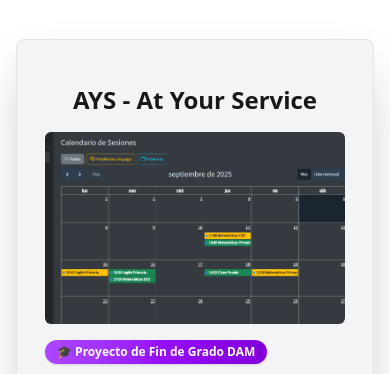
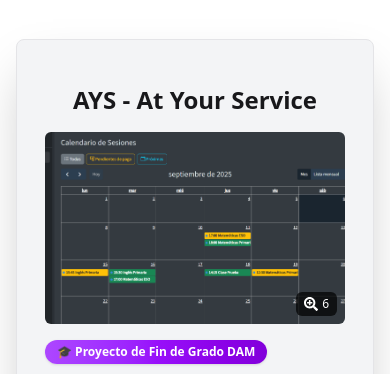
Before and after one commit to zemanue/my-dev-portfolio, a React (Vite) app: page / in a window 390 px wide. Shown: the part 6360-6734 px from the top of the page. Built offline with nearby package versions, Linux system fonts and the light colour scheme.

Commit message:
Add image overlay and gallery badge to ProjectCard
Enhanced the ProjectCard component to display an overlay with a zoom icon and gallery info when hovering over the project image. Added a permanent gallery badge for mobile users and improved the image interaction experience.

```diff
--- a/src/components/Projects.jsx
+++ b/src/components/Projects.jsx
@@ -1,5 +1,6 @@
 import TitleH2 from "./TitleH2";
 import { FaGithub } from "react-icons/fa6";
+import { FaSearchPlus } from "react-icons/fa";
 import React, { useState } from "react";
 import PropTypes from "prop-types";
 import ProjectImageModal from "./ProjectImageModal";
@@ -22,13 +23,34 @@ function ProjectCard({ project, onImageClick }) {
         <div key={project.title} className="flex flex-col gap-4 border rounded-lg text-zinc-900 dark:text-zinc-100 bg-gray-100 dark:bg-zinc-800/80 shadow-2xl p-7 border-zinc-200 dark:border-zinc-700">
             {/* Project Title */}
             <h3 className="mt-4 text-center text-2xl font-bold rounded-lg">{project.title}</h3>
-            {/* Image */}
-            <img
-                src={project.images[0]}
-                alt={project.title}
-                className="h-48 w-full rounded-md object-cover hover:scale-112 transition-transform duration-300 cursor-pointer"
+            {/* Image with Overlay */}
+            <div
+                className="relative group cursor-pointer overflow-hidden rounded-md"
                 onClick={() => onImageClick(project.images, 0)}
-            />
+            >
+                <img
+                    src={project.images[0]}
+                    alt={project.title}
+                    className="h-48 w-full object-cover group-hover:scale-110 transition-transform duration-300"
+                />
+                {/* Overlay */}
+                <div className="absolute inset-0 bg-black/60 opacity-0 group-hover:opacity-100 group-active:opacity-100 transition-opacity duration-300 flex flex-col items-center justify-center text-white">
+                    <FaSearchPlus className="text-4xl mb-2" />
+                    <span className="text-lg font-semibold">Ver galería</span>
+                    {project.images.length > 1 && (
+                        <span className="text-sm mt-1">
+                            {project.images.length} {project.images.length === 1 ? 'foto' : 'fotos'}
+                        </span>
+                    )}
+                </div>
+                {/* Badge permanente para móvil (esquina inferior derecha) */}
+                <div className="absolute bottom-2 right-2 bg-black/70 text-white px-2 py-1 rounded-md text-xs flex items-center gap-1 sm:opacity-0 sm:group-hover:opacity-0 transition-opacity">
+                    <FaSearchPlus className="text-sm" />
+                    {project.images.length > 1 && (
+                        <span>{project.images.length}</span>
+                    )}
+                </div>
+            </div>
             {/* Tag */}
             <p className={`inline-block mb-2 px-3 py-1 text-xs font-semibold rounded-full text-white shadow w-fit bg-gradient-to-r from-purple-500 via-purple-600 to-purple-700`}>
                 {project.tag}
```
